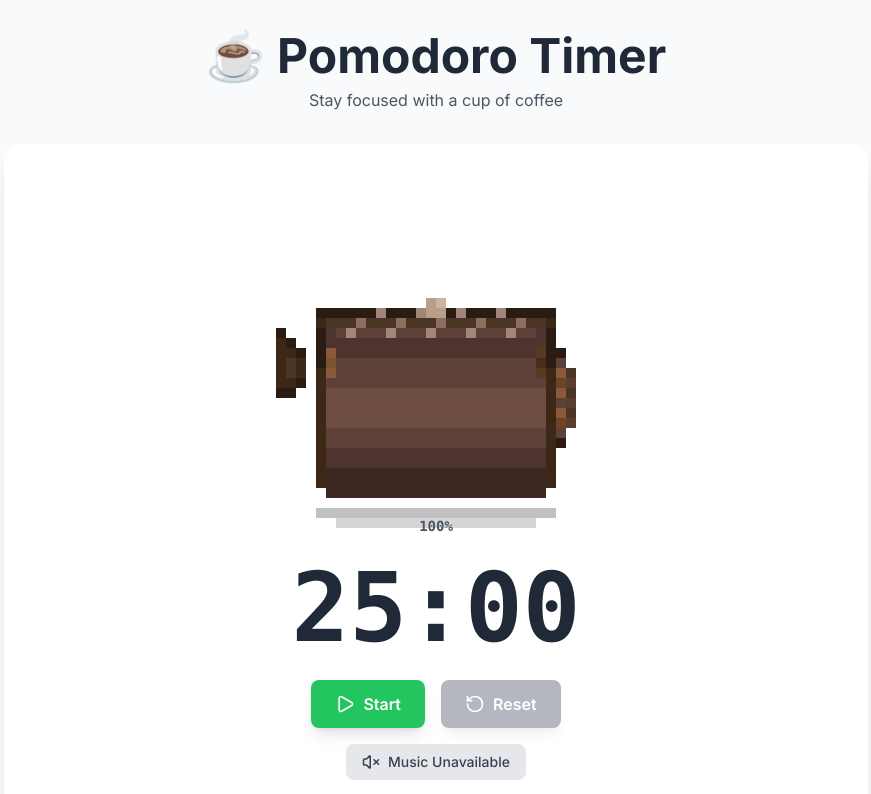
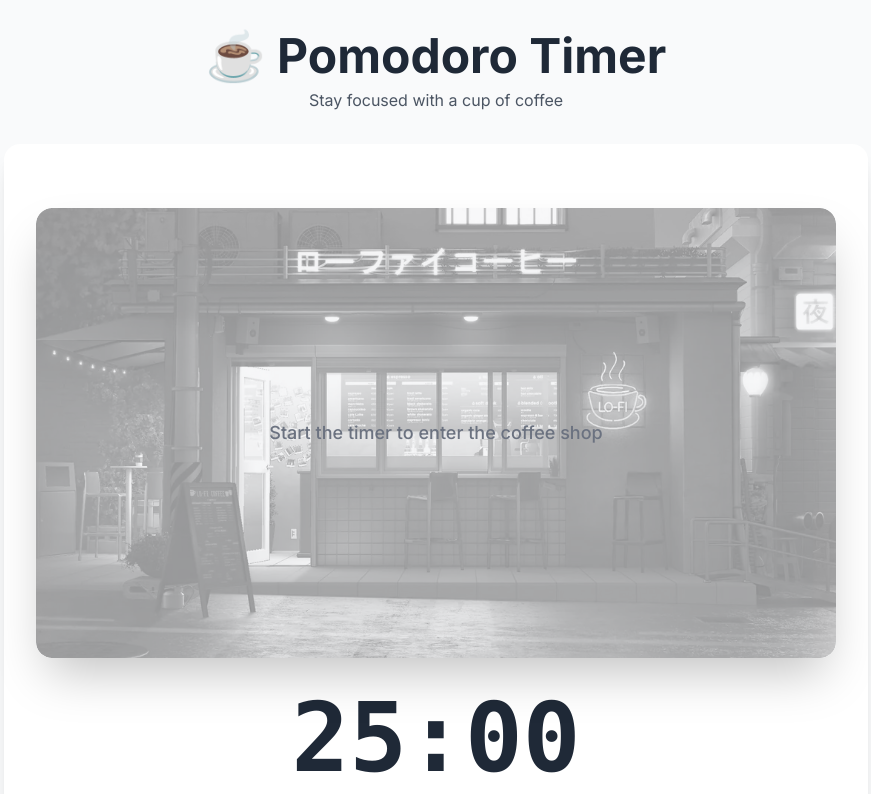
Before and after one commit to mcsmyth/coffee-timer, a React (Create React App) app: page / in a window 1280 px wide. Shown: the top 794 px of the page, without its empty margins (204-1075 px from the left). Built offline with nearby package versions, Linux system fonts and the light colour scheme.

Commit message:
Replace coffee mug

```diff
--- a/src/components/PomodoroTimer/CoffeeMug.tsx
+++ b/src/components/PomodoroTimer/CoffeeMug.tsx
@@ -1,228 +1,66 @@
 import React from 'react';
-import { calculateFillPercentage } from '../../utils/timerUtils';
 
 interface CoffeeMugProps {
   timeRemaining: number;
   initialTime: number;
   isComplete: boolean;
+  isRunning: boolean;
+  children?: React.ReactNode;
 }
 
 export const CoffeeMug: React.FC<CoffeeMugProps> = ({
   timeRemaining,
   initialTime,
   isComplete,
+  isRunning,
+  children,
 }) => {
-  const fillPercentage = calculateFillPercentage(timeRemaining, initialTime);
-
-  // Calculate the fill level (0-100) and map to pixel rows
-  // The mug is 32x32 pixels, coffee fill area is from row 12 to row 28 (17 rows)
-  const fillRows = Math.floor((fillPercentage / 100) * 17); // 17 rows for coffee
-
   return (
     <div className="flex justify-center items-center my-8">
-      <div className="relative">
-        {/* 8-bit Coffee Mug SVG - Higher resolution for more detail */}
-        <svg
-          width="320"
-          height="320"
-          viewBox="0 0 32 32"
-          className="w-64 h-64 md:w-80 md:h-80"
-          style={{ imageRendering: 'pixelated' }}
-        >
-          {/* Mug shadow - more detailed */}
-          <rect x="4" y="30" width="24" height="1" fill="#333" opacity="0.3" />
-          <rect x="6" y="31" width="20" height="1" fill="#333" opacity="0.2" />
+      <div className="relative w-full max-w-4xl rounded-2xl overflow-hidden shadow-2xl transition-all duration-500">
+        {/* Coffee Shop Image - shown when timer is running */}
+        {isRunning ? (
+          <div className="relative">
+            <img
+              src="/images/coffee-shop.png"
+              alt="Lo-Fi Coffee Shop"
+              className="w-full h-auto object-cover transition-opacity duration-500"
+              style={{
+                maxHeight: '600px',
+                objectPosition: 'center'
+              }}
+            />
+            {/* Overlay gradient for better text readability */}
+            <div className="absolute inset-0 bg-gradient-to-b from-black/20 via-black/10 to-black/40 pointer-events-none" />
 
-          {/* Left handle - curved and detailed */}
-          <rect x="0" y="12" width="1" height="1" fill="#2a1c12" />
-          <rect x="0" y="13" width="1" height="1" fill="#3d2817" />
-          <rect x="0" y="14" width="1" height="1" fill="#3d2817" />
-          <rect x="0" y="15" width="1" height="1" fill="#3d2817" />
-          <rect x="0" y="16" width="1" height="1" fill="#3d2817" />
-          <rect x="0" y="17" width="1" height="1" fill="#3d2817" />
-          <rect x="0" y="18" width="1" height="1" fill="#2a1c12" />
-          <rect x="1" y="13" width="1" height="1" fill="#2a1c12" />
-          <rect x="1" y="14" width="1" height="1" fill="#3d2817" />
-          <rect x="1" y="15" width="1" height="1" fill="#4a3423" />
-          <rect x="1" y="16" width="1" height="1" fill="#4a3423" />
-          <rect x="1" y="17" width="1" height="1" fill="#3d2817" />
-          <rect x="1" y="18" width="1" height="1" fill="#2a1c12" />
-          <rect x="2" y="14" width="1" height="1" fill="#2a1c12" />
-          <rect x="2" y="15" width="1" height="1" fill="#3d2817" />
-          <rect x="2" y="16" width="1" height="1" fill="#3d2817" />
-          <rect x="2" y="17" width="1" height="1" fill="#2a1c12" />
-
-          {/* Top rim - detailed with inner and outer edge */}
-          <rect x="4" y="10" width="24" height="1" fill="#2a1c12" />
-          <rect x="4" y="11" width="24" height="1" fill="#3d2817" />
-          <rect x="5" y="11" width="22" height="1" fill="#4a3423" />
-
-          {/* Left side wall */}
-          <rect x="4" y="12" width="1" height="16" fill="#3d2817" />
-          <rect x="4" y="12" width="1" height="4" fill="#2a1c12" />
-
-          {/* Right side wall */}
-          <rect x="27" y="12" width="1" height="16" fill="#3d2817" />
-          <rect x="27" y="12" width="1" height="4" fill="#2a1c12" />
-
-          {/* Bottom */}
-          <rect x="5" y="27" width="22" height="1" fill="#2a1c12" />
-          <rect x="5" y="28" width="22" height="1" fill="#3d2817" />
-
-          {/* Mug body - medium brown with gradients */}
-          <rect x="5" y="12" width="22" height="15" fill="#6b4423" />
-
-          {/* Left side highlight */}
-          <rect x="5" y="13" width="2" height="1" fill="#8b5a3c" />
-          <rect x="5" y="14" width="3" height="1" fill="#8b5a3c" />
-          <rect x="5" y="15" width="3" height="1" fill="#7a5333" />
-          <rect x="5" y="16" width="2" height="1" fill="#8b5a3c" />
-          <rect x="5" y="17" width="2" height="1" fill="#7a5333" />
-          <rect x="5" y="18" width="2" height="1" fill="#8b5a3c" />
-          <rect x="5" y="19" width="2" height="1" fill="#7a5333" />
-          <rect x="5" y="20" width="2" height="1" fill="#8b5a3c" />
-
-          {/* Right side shadow */}
-          <rect x="25" y="13" width="2" height="1" fill="#5a3a1f" />
-          <rect x="24" y="14" width="3" height="1" fill="#5a3a1f" />
-          <rect x="24" y="15" width="3" height="1" fill="#4a2c1a" />
-          <rect x="25" y="16" width="2" height="1" fill="#5a3a1f" />
-          <rect x="25" y="17" width="2" height="1" fill="#4a2c1a" />
-          <rect x="25" y="18" width="2" height="1" fill="#5a3a1f" />
-          <rect x="25" y="19" width="2" height="1" fill="#4a2c1a" />
-          <rect x="25" y="20" width="2" height="1" fill="#5a3a1f" />
-
-          {/* Center highlight band */}
-          <rect x="14" y="14" width="4" height="1" fill="#8b5a3c" opacity="0.5" />
-          <rect x="13" y="15" width="6" height="1" fill="#8b5a3c" opacity="0.4" />
-          <rect x="14" y="16" width="4" height="1" fill="#8b5a3c" opacity="0.5" />
-
-          {/* Coffee fill - based on time remaining */}
-          {/* Coffee fills from bottom (y=28) up to top (y=12) */}
-          {Array.from({ length: fillRows }).map((_, rowIndex) => {
-            const y = 28 - rowIndex; // Start from bottom (row 28)
-            if (y < 12 || y > 28) return null;
-
-            // Vary coffee color for depth - darker at bottom, lighter at top
-            let coffeeColor = "#3e2723"; // Dark brown base
-            if (isComplete) {
-              coffeeColor = "#1a1a1a"; // Very dark when empty
-            } else if (y >= 26) {
-              coffeeColor = "#3e2723"; // Darkest at bottom
-            } else if (y >= 24) {
-              coffeeColor = "#4e342e"; // Medium dark
-            } else if (y >= 22) {
-              coffeeColor = "#5d4037"; // Medium
-            } else if (y >= 18) {
-              coffeeColor = "#6d4c41"; // Medium light
-            } else if (y >= 15) {
-              coffeeColor = "#5d4037"; // Medium
-            } else {
-              coffeeColor = "#4e342e"; // Medium dark near top
-            }
-
-            // Add some variation to coffee surface
-            const coffeeWidth = y >= 14 && y <= 16 ? 20 : 22; // Slight curve at top
-            const coffeeX = y >= 14 && y <= 16 ? 6 : 5; // Center when curved
-
-            return (
-              <rect
-                key={`coffee-${rowIndex}`}
-                x={coffeeX}
-                y={y}
-                width={coffeeWidth}
-                height="1"
-                fill={coffeeColor}
-                className="transition-all duration-300"
-              />
-            );
-          })}
-
-          {/* Coffee surface with foam details */}
-          {fillPercentage > 85 && (
-            <>
-              {/* Coffee surface line */}
-              <rect x="6" y="12" width="20" height="1" fill="#5d4037" />
-              {/* Foam bubbles when > 90% */}
-              {fillPercentage > 90 && (
-                <>
-                  {/* Small bubbles */}
-                  <rect x="8" y="11" width="1" height="1" fill="#8d6e63" />
-                  <rect x="12" y="11" width="1" height="1" fill="#8d6e63" />
-                  <rect x="16" y="11" width="1" height="1" fill="#8d6e63" />
-                  <rect x="20" y="11" width="1" height="1" fill="#8d6e63" />
-                  <rect x="24" y="11" width="1" height="1" fill="#8d6e63" />
-                  {/* Medium bubbles */}
-                  <rect x="10" y="10" width="1" height="1" fill="#a08679" />
-                  <rect x="14" y="10" width="1" height="1" fill="#a08679" />
-                  <rect x="18" y="10" width="1" height="1" fill="#a08679" />
-                  <rect x="22" y="10" width="1" height="1" fill="#a08679" />
-                  {/* Large bubble */}
-                  {fillPercentage > 95 && (
-                    <>
-                      <rect x="15" y="9" width="2" height="2" fill="#b8a088" />
-                      <rect x="16" y="9" width="1" height="1" fill="#c9b5a0" />
-                    </>
-                  )}
-                  {/* Foam on surface */}
-                  <rect x="7" y="12" width="1" height="1" fill="#a08679" />
-                  <rect x="11" y="12" width="1" height="1" fill="#a08679" />
-                  <rect x="15" y="12" width="1" height="1" fill="#a08679" />
-                  <rect x="19" y="12" width="1" height="1" fill="#a08679" />
-                  <rect x="23" y="12" width="1" height="1" fill="#a08679" />
-                </>
-              )}
-            </>
-          )}
-
-          {/* Steam when complete - more detailed */}
-          {isComplete && (
-            <>
-              {/* Left steam column */}
-              <rect x="10" y="4" width="1" height="2" fill="#999" opacity="0.8" />
-              <rect x="10" y="3" width="1" height="1" fill="#aaa" opacity="0.7" />
-              <rect x="10" y="2" width="1" height="1" fill="#bbb" opacity="0.6" />
-              {/* Center steam column */}
-              <rect x="15" y="3" width="1" height="3" fill="#999" opacity="0.8" />
-              <rect x="15" y="2" width="1" height="1" fill="#aaa" opacity="0.7" />
-              <rect x="15" y="1" width="1" height="1" fill="#bbb" opacity="0.6" />
-              <rect x="15" y="0" width="1" height="1" fill="#ccc" opacity="0.5" />
-              {/* Right steam column */}
-              <rect x="20" y="4" width="1" height="2" fill="#999" opacity="0.8" />
-              <rect x="20" y="3" width="1" height="1" fill="#aaa" opacity="0.7" />
-              <rect x="20" y="2" width="1" height="1" fill="#bbb" opacity="0.6" />
-              {/* Small wisps */}
-              <rect x="12" y="5" width="1" height="1" fill="#999" opacity="0.6" />
-              <rect x="18" y="5" width="1" height="1" fill="#999" opacity="0.6" />
-            </>
-          )}
-
-          {/* Handle detail - right side with highlights and shadows */}
-          <rect x="28" y="14" width="1" height="1" fill="#2a1c12" />
-          <rect x="28" y="15" width="1" height="1" fill="#5d4037" />
-          <rect x="28" y="16" width="1" height="1" fill="#8b5a3c" />
-          <rect x="28" y="17" width="1" height="1" fill="#6b4423" />
-          <rect x="28" y="18" width="1" height="1" fill="#8b5a3c" />
-          <rect x="28" y="19" width="1" height="1" fill="#5d4037" />
-          <rect x="28" y="20" width="1" height="1" fill="#8b5a3c" />
-          <rect x="28" y="21" width="1" height="1" fill="#6b4423" />
-          <rect x="28" y="22" width="1" height="1" fill="#5d4037" />
-          <rect x="28" y="23" width="1" height="1" fill="#2a1c12" />
-          {/* Handle inner highlight */}
-          <rect x="29" y="16" width="1" height="1" fill="#4a3423" />
-          <rect x="29" y="17" width="1" height="1" fill="#5a3f2f" />
-          <rect x="29" y="18" width="1" height="1" fill="#4a3423" />
-          <rect x="29" y="19" width="1" height="1" fill="#5a3f2f" />
-          <rect x="29" y="20" width="1" height="1" fill="#4a3423" />
-          <rect x="29" y="21" width="1" height="1" fill="#5a3f2f" />
-        </svg>
-
-        {/* Fill percentage indicator */}
-        <div className="absolute bottom-0 left-1/2 transform -translate-x-1/2 -mb-2">
-          <div className="text-sm font-mono font-bold text-gray-600 dark:text-gray-400">
-            {Math.round(fillPercentage)}%
+            {/* Overlay timer display and controls when running */}
+            {children && (
+              <div className="absolute inset-0 flex flex-col items-center justify-center p-6 pointer-events-none">
+                <div className="pointer-events-auto bg-black/30 backdrop-blur-md rounded-2xl p-8 shadow-2xl border border-white/10">
+                  {children}
+                </div>
+              </div>
+            )}
           </div>
-        </div>
+        ) : (
+          /* Placeholder/Preview when timer is not running */
+          <div className="relative bg-gray-100 dark:bg-gray-800 rounded-2xl overflow-hidden">
+            <img
+              src="/images/coffee-shop.png"
+              alt="Lo-Fi Coffee Shop"
+              className="w-full h-auto object-cover opacity-40 transition-opacity duration-500 grayscale"
+              style={{
+                maxHeight: '600px',
+                objectPosition: 'center'
+              }}
+            />
+            <div className="absolute inset-0 flex items-center justify-center">
+              <p className="text-gray-500 dark:text-gray-400 text-lg font-medium">
+                Start the timer to enter the coffee shop
+              </p>
+            </div>
+          </div>
+        )}
       </div>
     </div>
   );
--- a/src/components/PomodoroTimer/PomodoroTimer.tsx
+++ b/src/components/PomodoroTimer/PomodoroTimer.tsx
@@ -72,13 +72,15 @@ export const PomodoroTimer: React.FC = () => {
       </div>
 
       <div className="bg-white dark:bg-gray-800 rounded-2xl shadow-xl p-6 md:p-8">
-        {/* Coffee Mug Visualization */}
+        {/* Coffee Shop Visualization with overlaid timer when running */}
         <CoffeeMug
           timeRemaining={timer.timeRemaining}
           initialTime={initialTime}
           isComplete={timer.isComplete}
-        />
-
+          isRunning={timer.isRunning}
+        >
+          {timer.isRunning && (
+            <div className="text-center space-y-4">
               {/* Timer Display */}
               <TimerDisplay
                 timeRemaining={timer.timeRemaining}
@@ -93,6 +95,28 @@ export const PomodoroTimer: React.FC = () => {
                 onPause={timer.pause}
                 onReset={timer.reset}
               />
+            </div>
+          )}
+        </CoffeeMug>
+
+        {/* Timer Display - shown when NOT running */}
+        {!timer.isRunning && (
+          <TimerDisplay
+            timeRemaining={timer.timeRemaining}
+            isComplete={timer.isComplete}
+          />
+        )}
+
+        {/* Timer Controls - shown when NOT running */}
+        {!timer.isRunning && (
+          <TimerControls
+            isRunning={timer.isRunning}
+            isComplete={timer.isComplete}
+            onStart={timer.start}
+            onPause={timer.pause}
+            onReset={timer.reset}
+          />
+        )}
 
         {/* Music Player */}
         <MusicPlayer isRunning={timer.isRunning} />
```
Also changed, not shown: public/images/coffee-shop.png (added). Lines whose indentation alone changed are shown as unchanged.
